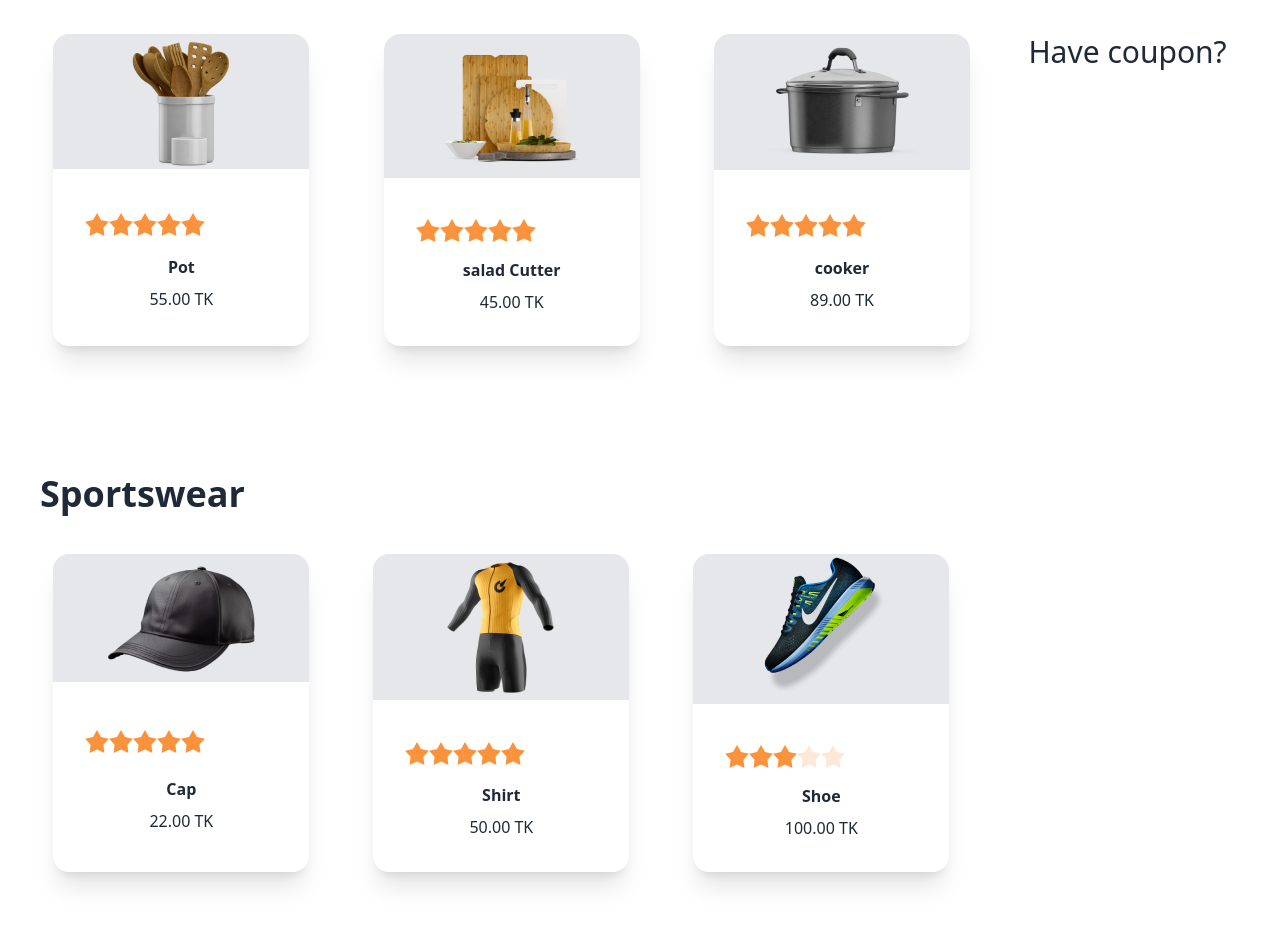
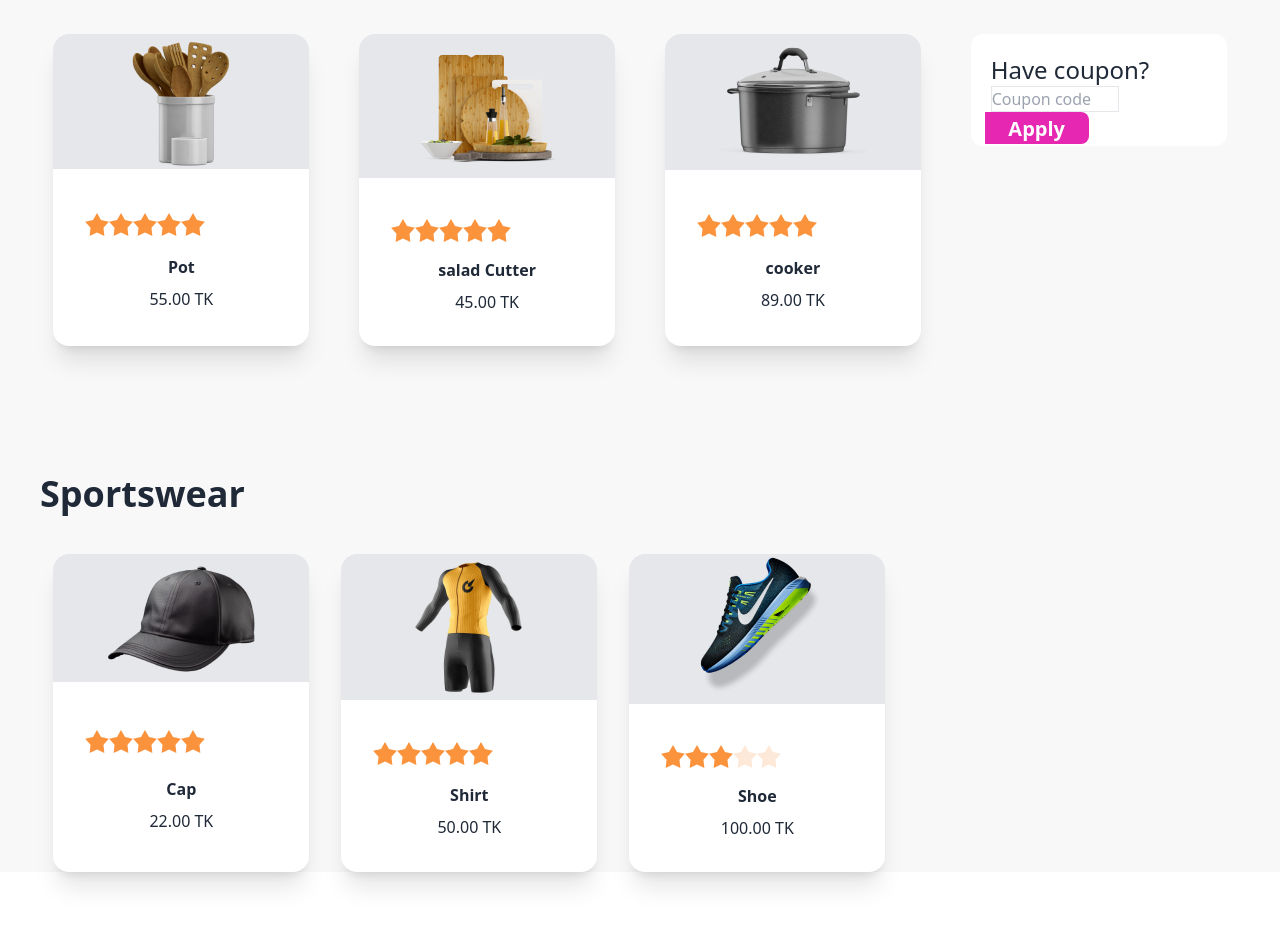
Before and after one commit to EmonHossen10/a5-summer-sale, a plain HTML site: page index.html in a window 1280 px wide. Shown: the part 740-1666 px from the top of the page. Drawn offline with nearby package versions, Linux system fonts and the light colour scheme.

Commit message:
design complete

```diff
--- a/index.html
+++ b/index.html
@@ -44,7 +44,7 @@
 
             <!-- cards -->
             <div class="  w-11/12 mx-auto  flex flex-col lg:flex-row">
-                <div class="grid grid-cols-1 md:gridcol-2 lg:grid-cols-3 flex-1 gap-4">
+                <div class="grid grid-cols-1 md:gridcol-2 lg:grid-cols-3 flex-1 gap-4 lg:gap-0 ">
                     <!-- card 1 -->
                     <div class="card w-64 bg-base-100 shadow-xl">
                         <figure class="bg-gray-200"><img src="./images/prod1.png" alt="Shoes" /></figure>
@@ -94,20 +94,16 @@
                             <p class=" text-center  " >89.00 TK</p>
                         </div>
                     </div>
-
-
-
                 </div>
                 <!-- cupon -->
-                <div>
-                    <h1 class="text-3xl">Have coupon?</h1>
-
+                <div class="mt-5 lg:mt-0">
+                    <div class="bg-red-300 h-28 w-64 p-5 rounded-xl bg-white">
+                        <h1 class="text-2xl">Have coupon?</h1>
+                        <input type="text" class="w-32 border " placeholder="Coupon code">
+                        <span><button class="common-btn  ">Apply</button></span>
+                    </div>
                 </div>
             </div>
-
-
-
-
         </section>
         <!--  Sportswear -->
         <section class="my-10 lg:my-32 ">
@@ -117,7 +113,7 @@
 
             <!-- cards -->
             <div class="  w-11/12 mx-auto  flex flex-col lg:flex-row">
-                <div class="grid grid-cols-1 md:gridcol-2 lg:grid-cols-3 gap-16 ">
+                <div class="grid grid-cols-1 md:gridcol-2 lg:grid-cols-3 gap-8 ">
                     <!-- card 1 -->
                     <div class="card w-64 bg-base-100 shadow-xl">
                         <figure class="bg-gray-200"><img src="./images/prod4.png" alt="Cap" /></figure>
@@ -180,10 +176,6 @@
 
         </section>
 
-
-
-
-
     </main>
 
     <script src="./js files/index.js"></script>
--- a/style.css
+++ b/style.css
@@ -1,3 +1,7 @@
+
+body{
+    background: #F8F8F8;
+}
 .sell-btn {
   width: 156px;
   height: 56px;
@@ -8,9 +12,21 @@
   font-size: 24px;
   font-weight: 600;
 }
-#header-section{
-    background-color:#F9F6E2 ;
+#header-section {
+  background-color: #f9f6e2;
 }
-.special-color{
-    color: #E527B2;
+.special-color {
+  color: #e527b2;
 }
+.common-btn {
+  width: 104px;
+  height: 32px;
+  color: #fff;
+  text-align: center;
+  font-size: 20px;
+  font-weight: 600;
+  line-height: normal;
+  margin-left: -6px;
+  border-radius: 0px 8px 8px 0px;
+  background: #e527b2;
+}
```
